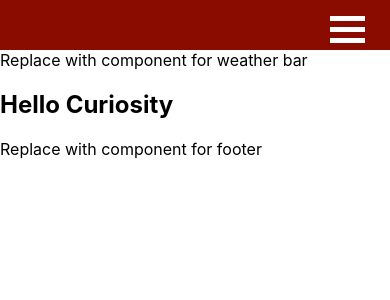
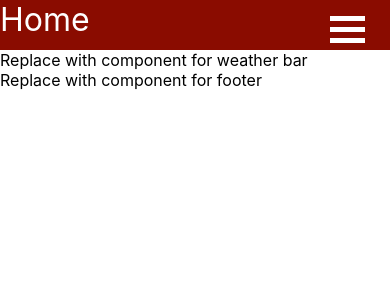
Before and after one commit to techswitch-learners/mars-mission-may, a React (Create React App) app: page /curiosity in a window 390 px wide. Shown: the top 300 px of the page. Built offline with nearby package versions, Linux system fonts and the light colour scheme.

Commit message:
added current page to mobile view

```diff
--- a/src/components/Home.tsx
+++ b/src/components/Home.tsx
@@ -2,7 +2,7 @@
 export function Home () {
     return (
         <div>
-            <h2>Home Page</h2>
+            <h2 className='current-page'>Home Page</h2>
         </div>
     )
 }
--- a/src/components/NavBar.tsx
+++ b/src/components/NavBar.tsx
@@ -6,16 +6,18 @@ import '../styles/NavBar.scss';
 
 export function NavBar() {
     const [closeBurger, setBurgerState] = useState(true);
+    const [currentPage, setCurrentPage] = useState('Home');
+
     return (
         <div className='header'>
             <div className={closeBurger ? 'nav-bar' : 'nav-bar-mobile'} data-testid="nav-bar">
-                <Link to='/' className = 'nav-link' onClick={()=>{setBurgerState(true)}}> Home </Link>
-                <Link to='/spirit' className = 'nav-link' onClick={()=>{setBurgerState(true)}}>Spirit </Link>
-                <Link to='/opportunity'className = 'nav-link' onClick={()=>{setBurgerState(true)}}>Opportunity</Link>
-                <Link to='/curiosity'className = 'nav-link' onClick={()=>{setBurgerState(true)}}>Curiosity</Link>
-                <Link to='/timeline'className = 'nav-link' onClick={()=>{setBurgerState(true)}}> Timeline</Link>
+                <Link to='/' className = 'nav-link' onClick={()=>{setBurgerState(true); setCurrentPage('Home')}}> Home </Link>
+                <Link to='/spirit' className = 'nav-link' onClick={()=>{setBurgerState(true); setCurrentPage('Spirit')}}>Spirit </Link>
+                <Link to='/opportunity'className = 'nav-link' onClick={()=>{setBurgerState(true); setCurrentPage('Opportunity')}}>Opportunity</Link>
+                <Link to='/curiosity'className = 'nav-link' onClick={()=>{setBurgerState(true); setCurrentPage('Curiosity')}}>Curiosity</Link>
+                <Link to='/timeline'className = 'nav-link' onClick={()=>{setBurgerState(true); setCurrentPage('Timeline')}}> Timeline</Link>
             </div>
-
+            <div className= 'current-page-mobile'>{currentPage}</div>
             <div className="burger-button"
                 onClick={() => {setBurgerState(!closeBurger)}}
                 data-testid= 'burger-test'>
--- a/src/components/Rover.tsx
+++ b/src/components/Rover.tsx
@@ -18,7 +18,7 @@ export function Rover() {
 
     return (
         <div>
-            <h2>Hello {rover}</h2>
+            <h2 className='current-page'>Hello {rover}</h2>
         </div>
     )
 }
--- a/src/styles/BurgerButton.scss
+++ b/src/styles/BurgerButton.scss
@@ -5,6 +5,12 @@
   position: absolute top 0px;
   height: 50px;
 
+}
+
+.current-page-mobile {
+  color: $primaryText;
+  font-size: $titleFontSize;
+  display: inline-block;
 }
 
 .burger-button {
@@ -51,7 +57,7 @@
   }
 
   @media(min-width: $mobileScreenSize + 1px) {
-    .burger-button {
+    .burger-button, .current-page-mobile {
       display: none;
     }
   }
--- a/src/styles/NavBar.scss
+++ b/src/styles/NavBar.scss
@@ -1,4 +1,5 @@
 @import './constants.scss';
+
 
 .nav-bar {
     background-color: $primaryDark;
@@ -25,8 +26,7 @@
 }
 
 @media(max-width: $mobileScreenSize) {
-    .nav-bar {
+    .nav-bar, .current-page {
       display: none;
     }
-
 }
```
